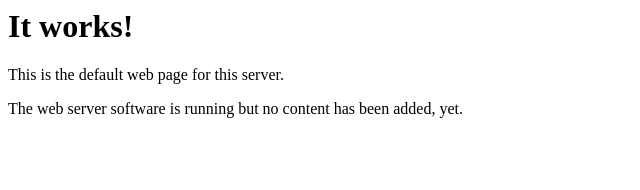
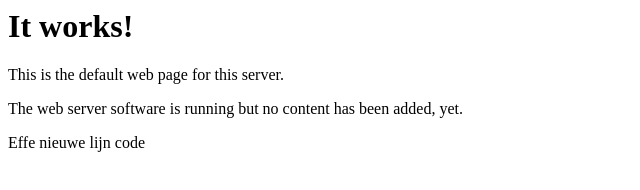
Before and after one commit to jpmorgan29/Testdir, a plain HTML site: page index.html in a window 1280 px wide. Shown: the whole page, without its empty margins (0-640 px from the left). Drawn offline with Linux system fonts and the light colour scheme.

Commit message:
new line

```diff
--- a/index.html
+++ b/index.html
@@ -1,4 +1,6 @@
 <html><body><h1>It works!</h1>
 <p>This is the default web page for this server.</p>
 <p>The web server software is running but no content has been added, yet.</p>
+
+  <p>Effe nieuwe lijn code</p>
 </body></html>
```
